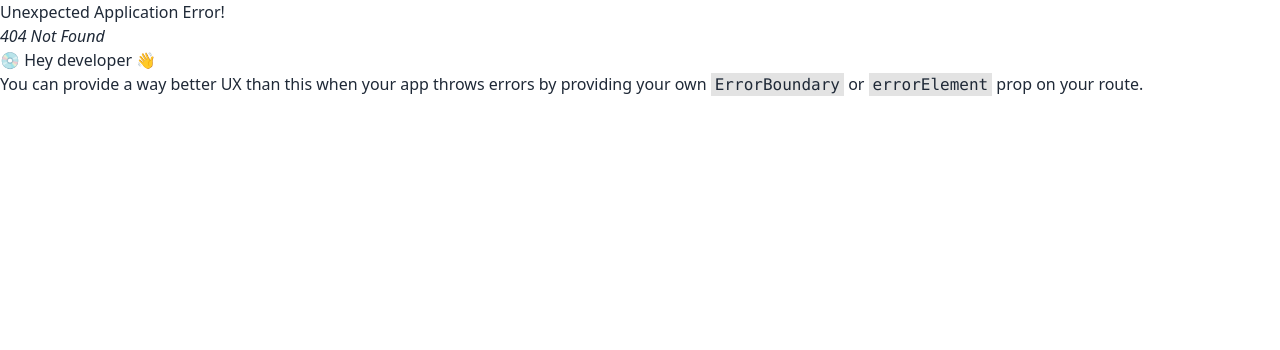
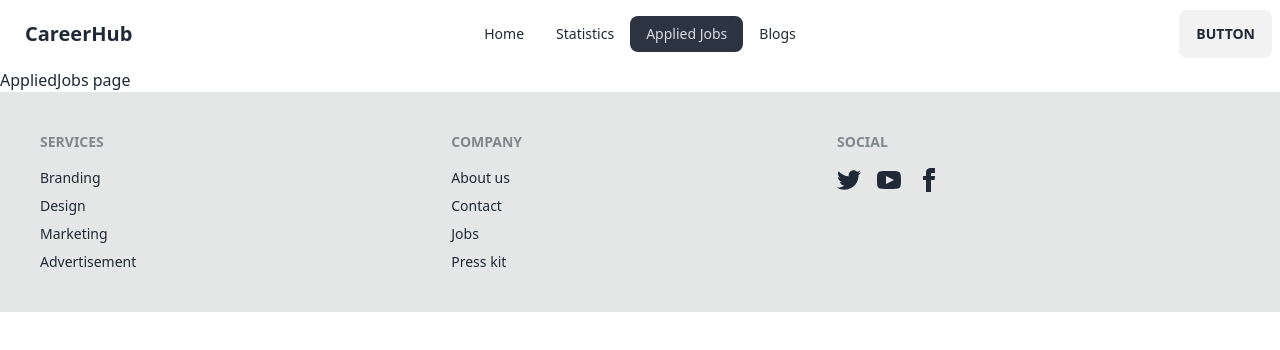
Before and after one commit to prosenjithdash/career-hub-react, a React (Vite) app: page /appliedJobs in a window 1280 px wide. Before the commit this address had no page. Shown: the top 350 px of the page. Built offline with nearby package versions, Linux system fonts and the light colour scheme.

Commit message:
done (Recap) Set Nested Route and Navbar for CareerHub

```diff
--- /dev/null
+++ b/src/components/AppliedJobs/AppliedJobs.jsx
@@ -0,0 +1,11 @@
+import React from 'react';
+
+const AppliedJobs = () => {
+    return (
+        <div>
+            <h2>AppliedJobs page</h2>
+        </div>
+    );
+};
+
+export default AppliedJobs;
--- /dev/null
+++ b/src/components/Blogs/Blogs.jsx
@@ -0,0 +1,11 @@
+import React from 'react';
+
+const Blogs = () => {
+    return (
+        <div>
+            <h2>Blogs Page</h2>
+        </div>
+    );
+};
+
+export default Blogs;
--- /dev/null
+++ b/src/components/ErrorPage/ErrorPage.jsx
@@ -0,0 +1,14 @@
+import React from 'react';
+import { Link } from 'react-router-dom';
+
+const ErrorPage = () => {
+    return (
+        <div className='text-center border-[15px] rounded-full solid border-green-700 p-[250px] m-2'>
+            <h1 className='text-8xl bg-red-700 rounded-full text-white font-extrabold'>404</h1>
+            <p className='text-orange-600 py-5'>Page Not Found</p>
+            <Link to='/'><button className="btn btn-outline btn-warning">Back To Home</button></Link>
+        </div>
+    );
+};
+
+export default ErrorPage;
--- /dev/null
+++ b/src/components/Navbar/Navbar.jsx
@@ -0,0 +1,37 @@
+import React from 'react';
+import { NavLink } from 'react-router-dom';
+
+const Navbar = () => {
+
+    const navLinks = <>
+        <li><NavLink to='/'>Home</NavLink></li>
+        <li><NavLink to='/statistics'>Statistics</NavLink></li>
+        <li><NavLink to='/appliedJobs'>Applied Jobs</NavLink></li>
+        <li><NavLink to='/blogs'>Blogs</NavLink></li>
+    </>
+    return (
+        <div className="navbar bg-base-100">
+            <div className="navbar-start">
+                <div className="dropdown">
+                    <label tabIndex={0} className="btn btn-ghost lg:hidden">
+                        <svg xmlns="http://www.w3.org/2000/svg" className="h-5 w-5" fill="none" viewBox="0 0 24 24" stroke="currentColor"><path strokeLinecap="round" strokeLinejoin="round" strokeWidth="2" d="M4 6h16M4 12h8m-8 6h16" /></svg>
+                    </label>
+                    <ul tabIndex={0} className="menu menu-sm dropdown-content mt-3 z-[1] p-2 shadow bg-base-100 rounded-box w-52">
+                        {navLinks}
+                    </ul>
+                </div>
+                <a className="btn btn-ghost normal-case text-xl">CareerHub</a>
+            </div>
+            <div className="navbar-center hidden lg:flex">
+                <ul className="menu menu-horizontal px-1">
+                    {navLinks}
+                </ul>
+            </div>
+            <div className="navbar-end">
+                <a className="btn">Button</a>
+            </div>
+        </div>
+    );
+};
+
+export default Navbar;
--- a/src/components/Root/Root.jsx
+++ b/src/components/Root/Root.jsx
@@ -1,10 +1,12 @@
 import React from 'react';
 import { Outlet } from 'react-router-dom';
 import Footer from '../Footer/Footer';
+import Navbar from '../Navbar/Navbar';
 
 const Root = () => {
     return (
         <div>
+            <Navbar/>
             <Outlet />
             <Footer/>
         </div>
--- /dev/null
+++ b/src/components/Statistics/Statistics.jsx
@@ -0,0 +1,11 @@
+import React from 'react';
+
+const Statistics = () => {
+    return (
+        <div>
+            <h2>Statistics page</h2>
+        </div>
+    );
+};
+
+export default Statistics;
--- a/src/main.jsx
+++ b/src/main.jsx
@@ -10,16 +10,33 @@ import {
 } from "react-router-dom";
 import Root from './components/Root/Root';
 import Home from './components/Home/Home';
+import Statistics from './components/Statistics/Statistics';
+import AppliedJobs from './components/AppliedJobs/AppliedJobs';
+import Blogs from './components/Blogs/Blogs';
+import ErrorPage from './components/ErrorPage/ErrorPage';
 
 const router = createBrowserRouter([
 
   {
     path: '/',
     element: <Root />,
+    errorElement:<ErrorPage/>,
     children: [
       {
         path: '/',
         element:<Home/>
+      },
+      {
+        path: '/statistics',
+        element: <Statistics />
+      },
+      {
+        path: '/appliedJobs',
+        element: <AppliedJobs />
+      },
+      {
+        path: '/blogs',
+        element: <Blogs/>
       }
     ]
   }
```
